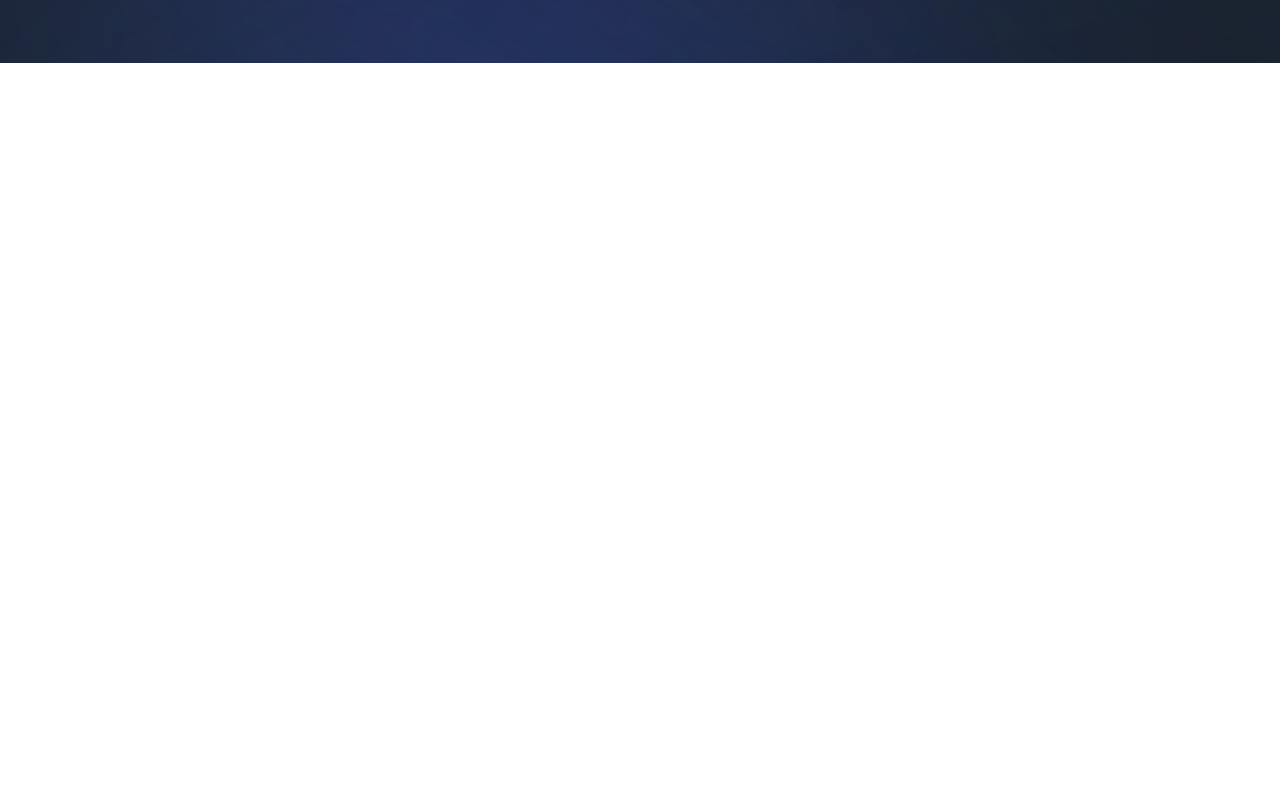
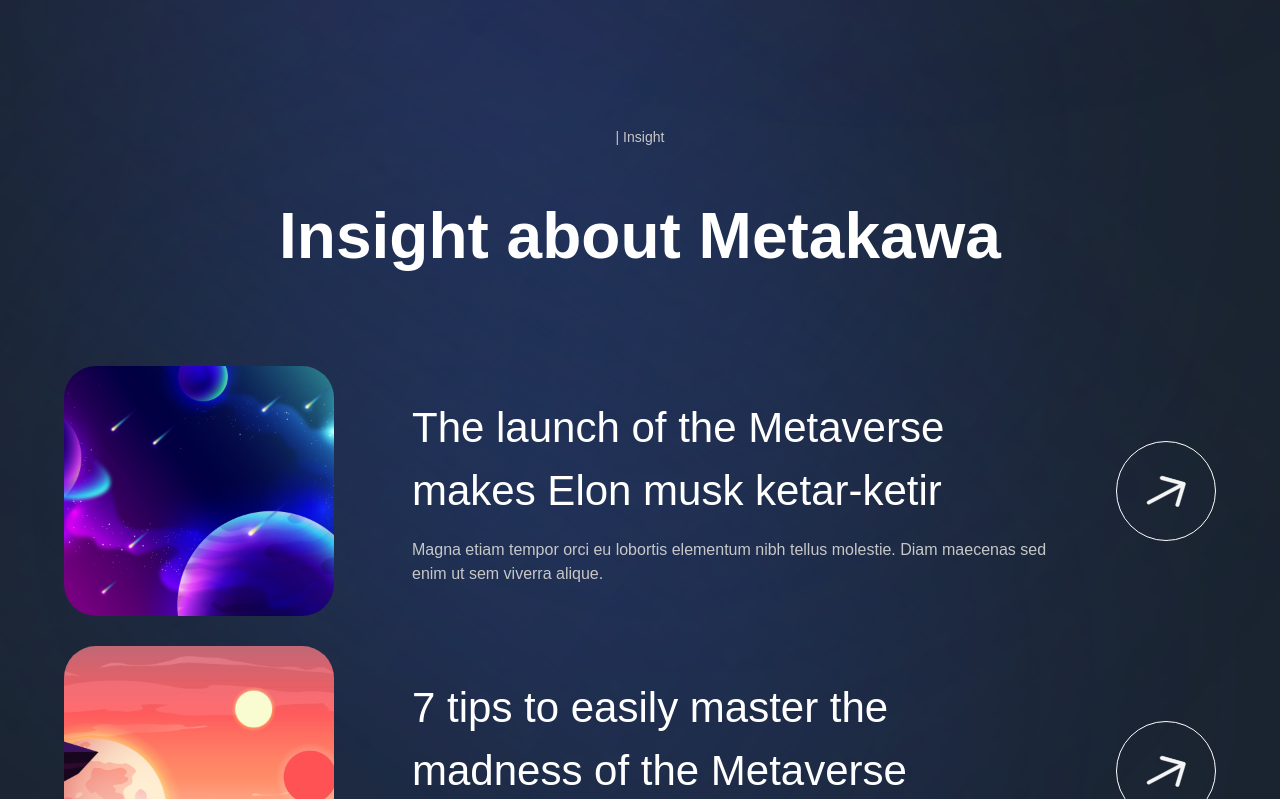
Before and after one commit to splendorgg/metakawa, a Next.js app: page / in a window 1280 px wide. Shown: the part 5221-6020 px from the top of the page. Before the commit the page ends 5284 px from the top, so only its background shows below. Built offline with nearby package versions, Linux system fonts and the light colour scheme.

Commit message:
insight section

```diff
--- a/app/page.jsx
+++ b/app/page.jsx
@@ -6,6 +6,7 @@
 import GetStarted from '@/sections/GetStarted';
 import WhatsNew from '@/sections/WhatsNew';
 import World from '@/sections/World';
+import Insights from '@/sections/Insights';
 export default function Home() {
   return (
     <div className='bg-primary-black overflow-hidden'>
@@ -23,7 +24,7 @@
       </div>
       <World />
       <div className='relative'>
-
+        <Insights />
         <div className='gradient-04 z-0' />
 
       </div>
--- /dev/null
+++ b/components/InsightsCard.jsx
@@ -0,0 +1,24 @@
+import React from 'react'
+import styles from '@/styles'
+import { motion } from 'framer-motion'
+import { fadeIn } from '@/utils/motion'
+const InsightsCard = ({ imgUrl, title, index, subtitle }) => {
+    return (
+        <motion.div variants={fadeIn("up", "spring", index * 0.5, 1)} className='flex md:flex-row flex-col gap-4'>
+            <img src={imgUrl} alt="planet-01" className='md:w-[270px] w-full h-[250px] rounded-[32px] object-cover' />
+            <div className='w-full flex justify-between items-center'>
+                <div className='flex-1 md:ml-[62px] flex flex-col max-w-[650px]'>
+                    <h4 className='font-normal lg:text-[42px] text-[26px] text-white'>{title}</h4>
+                    <p className='mt-4 font-normal lg:text-4 text-3 text-secondary-white'>{subtitle}</p>
+
+                </div>
+                <div className='lg:flex hidden items-center justify-center w-[100px] h-[100px] rounded-full bg-transparent border-[1px] border-white'>
+                    <img src="/arrow.svg" alt="arrow" className='w-[40%] h-[40%] object-contain' />
+
+                </div>
+            </div>
+        </motion.div>
+    )
+}
+
+export default InsightsCard
--- /dev/null
+++ b/sections/Insights.jsx
@@ -0,0 +1,27 @@
+'use client'
+import React from 'react'
+import styles from '@/styles'
+import { motion } from 'framer-motion'
+import { staggerContainer } from '@/utils/motion'
+import { TypingText, TitleText } from '@/components/CustomTexts'
+import { insights } from '@/constants'
+import InsightsCard from '@/components/InsightsCard'
+
+const Insights = () => {
+    return (
+        <section className={`${styles.paddings} relative z-10`}>
+            <motion.div variants={staggerContainer} initial='hidden' whileInView='show' viewport={{ once: false, amount: 0.25 }} className={`${styles.innerWidth} mx-auto flex  flex-col gap-8`}>
+                <TypingText title="| Insight" textStyles="text-center" />
+                <TitleText title={<>Insight about Metakawa</>} textStyles="text-center" />
+                <div className='mt-[50px] flex flex-col gap-[30px]'>
+                    {insights.map((insight, index) => (
+                        <InsightsCard key={`insight-${index}`} {...insight} index={index + 1} />
+                    ))}
+
+                </div>
+            </motion.div>
+        </section>
+    )
+}
+
+export default Insights
```
